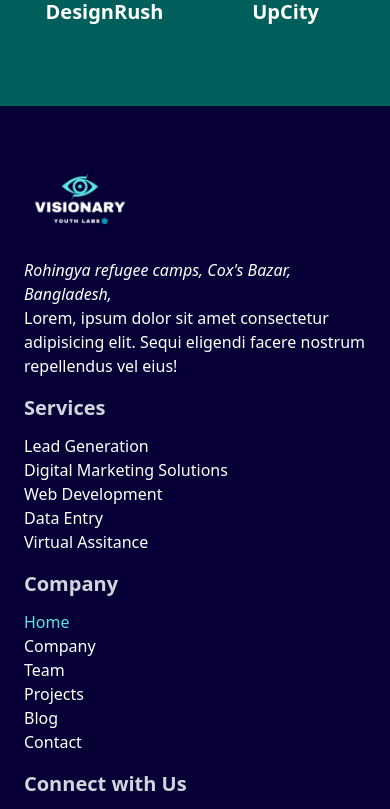
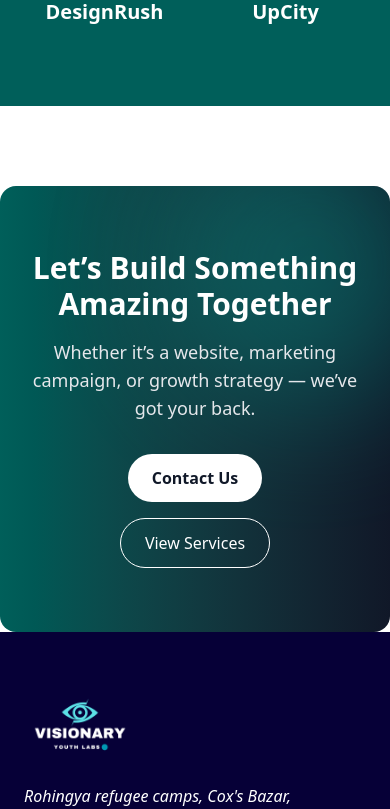
Before and after one commit to Mustakahmmed-dev/VisionaryYouthLabsOfficial, a Next.js app: page / in a window 390 px wide. Shown: the part 8612-9421 px from the top of the page. Built offline with nearby package versions, Linux system fonts and the light colour scheme.

Commit message:
Added CTA Baner

```diff
--- a/src/app/page.js
+++ b/src/app/page.js
@@ -1,3 +1,4 @@
+import CallToAction from "@/components/shared/CallToAction";
 import Hero from "@/components/shared/Hero";
 import PortfolioOverview from "@/components/shared/PortfolioOverview";
 import ServicesOverview from "@/components/shared/ServicesOverview";
@@ -14,6 +15,7 @@ export default function Home() {
     <PortfolioOverview></PortfolioOverview>
     <Testimonials></Testimonials>
     <TrustedByBrands></TrustedByBrands>
+    <CallToAction></CallToAction>
    </div>
   );
 }
--- /dev/null
+++ b/src/components/shared/CallToAction.jsx
@@ -0,0 +1,34 @@
+const CallToAction = () => {
+  return (
+    <section className="relative py-16 px-6 md:px-12 bg-gradient-to-r from-teal-800 to-gray-900 rounded-2xl overflow-hidden text-white text-center mt-20">
+      {/* Blurred BG Shape */}
+      <div className="absolute -top-16 -right-16 w-72 h-72 bg-teal-500 opacity-30 rounded-full blur-3xl"></div>
+
+      <div className="relative z-10 max-w-3xl mx-auto">
+        <h2 className="text-3xl md:text-4xl font-bold mb-4">
+          Let’s Build Something Amazing Together
+        </h2>
+        <p className="text-lg md:text-xl mb-8 text-gray-200">
+          Whether it’s a website, marketing campaign, or growth strategy — we’ve got your back.
+        </p>
+
+        <div className="flex flex-col sm:flex-row justify-center items-center gap-4">
+          <a
+            href="/contact"
+            className="bg-white text-gray-900 font-semibold py-3 px-6 rounded-full hover:bg-gray-200 transition"
+          >
+            Contact Us
+          </a>
+          <a
+            href="/services"
+            className="border border-white text-white py-3 px-6 rounded-full hover:bg-white hover:text-gray-900 transition"
+          >
+            View Services
+          </a>
+        </div>
+      </div>
+    </section>
+  );
+};
+
+export default CallToAction;
```
